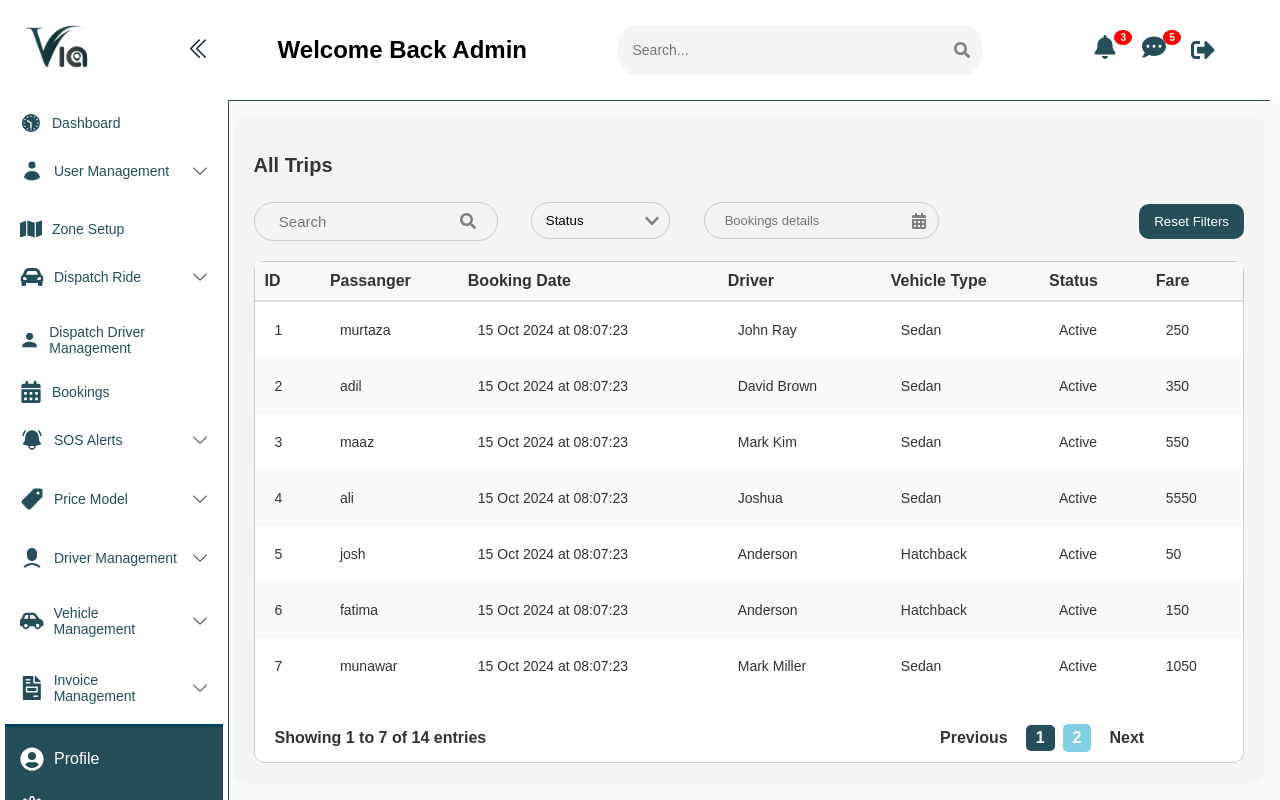
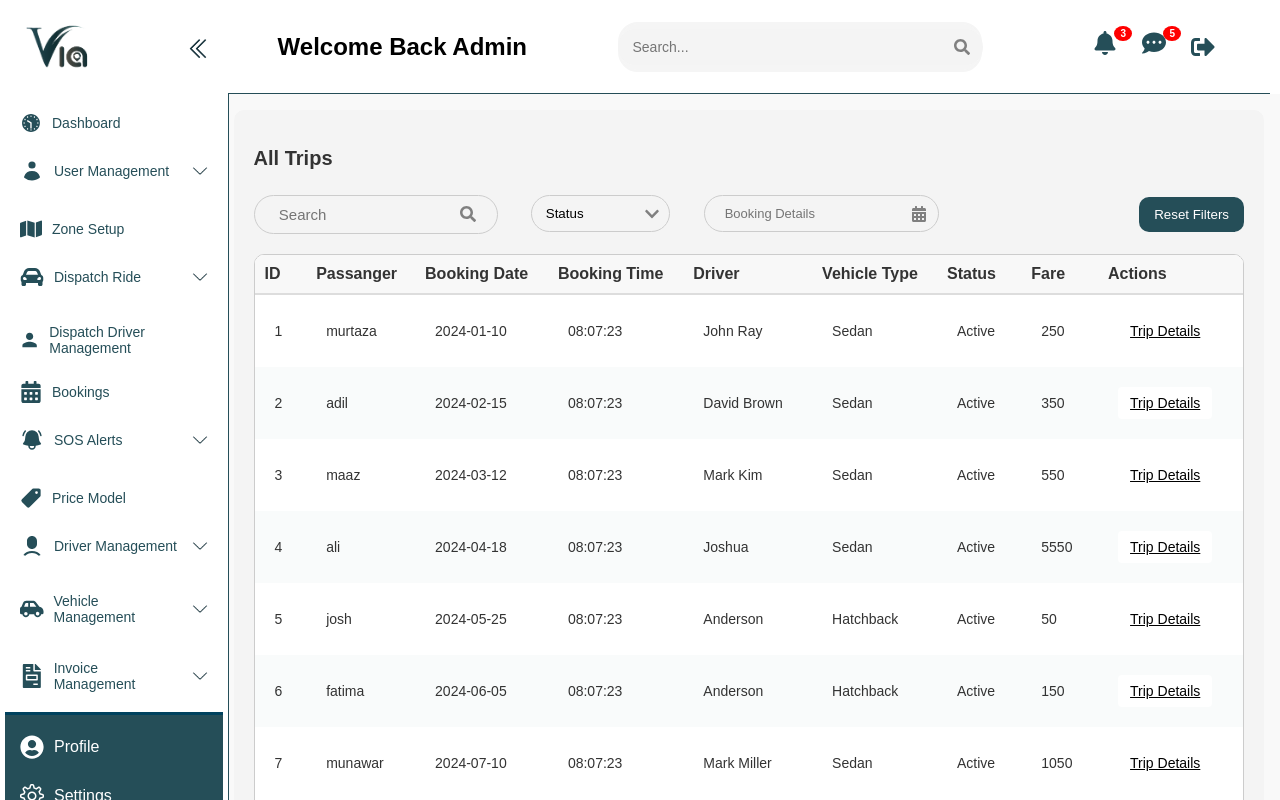
Before and after one commit to Murtazamahmood640/viaweb, a React (Create React App) app: page /invoice/all-trips in a window 1280 px wide. Built offline with nearby package versions, Linux system fonts and the light colour scheme.

Commit message:
version 2.11

```diff
--- a/package.json
+++ b/package.json
@@ -24,6 +24,7 @@
     "react-google-maps": "^9.4.5",
     "react-icons": "^5.3.0",
     "react-leaflet": "^4.2.1",
+    "react-multi-date-picker": "^4.5.2",
     "react-pro-sidebar": "^1.1.0",
     "react-router-dom": "^6.28.0",
     "react-scripts": "5.0.1",
--- a/src/components/sidebar.jsx
+++ b/src/components/sidebar.jsx
@@ -273,46 +273,16 @@ const Sidebar = ({
           )}
         </li>
 
+
         {/* Price Model */}
-        <li>
-          <div
-            onClick={() => handleMenuClick("price-model")}
-            className={`menu-heading ${
-              activeMenu === "price-model" ? "active" : ""
-            }`}
-          >
-            <div className="left-content">
-              <IoPricetag /> <span>{isCollapsed ? "" : "Price Model"}</span>
-            </div>
-            <div className="right-content">
-              {activeMenu === "price-model" ? (
-                <img
-                  src={dropdownIcon}
-                  alt="Dropdown Up"
-                  className="dropdown-icon"
-                />
-              ) : (
-                <img
-                  src={dropdownIcon}
-                  alt="Dropdown Down"
-                  className="dropdown-icon"
-                />
-              )}
-            </div>
-          </div>
-          {activeMenu === "price-model" && !isCollapsed && (
-        <ul className="dropdown">
-          <li>
-            <Link to="/price-model">
-              <GiPriceTag /> {/* Icon for Price Model */}
-              <span>Price Model</span>
-            </Link>
-          </li>
+        {/* dispatchdriver Management */}
 
-        </ul>
-      )}
+<li className="links">
+          <Link to="/price-model">
+            <IoPricetag /> <span>{isCollapsed ? "" : "Price Model "}</span>
+          </Link>
+        </li>
 
-        </li>
 
         {/* Driver Management */}
         <li>
@@ -350,24 +320,14 @@ const Sidebar = ({
               <span>All Drivers</span>
             </Link>
           </li>
-          <li>
-            <Link to="/drivermanagement/details">
-              <MdPersonPin /> {/* Icon for Driver Details */}
-              <span>Driver Details</span>
-            </Link>
-          </li>
+
           <li>
             <Link to="/drivermanagement/request">
               <BsChatDots /> {/* Icon for Driver Chat */}
               <span>Driver Request</span>
             </Link>
           </li>
-          <li>
-            <Link to="/drivermanagement/trips">
-              <FaRoute /> {/* Icon for Driver Trips */}
-              <span>Driver Trips</span>
-            </Link>
-          </li>
+
 
         </ul>
       )}
@@ -469,18 +429,7 @@ const Sidebar = ({
               <span>All Trips</span>
             </Link>
           </li>
-          <li>
-            <Link to="/invoice/trip-details">
-              <MdDetails /> {/* Icon for Trip Details */}
-              <span>Trip Details</span>
-            </Link>
-          </li>
-          <li>
-            <Link to="/invoice/generated">
-              <AiOutlineFileText /> {/* Icon for Generated Invoice */}
-              <span>Generated Invoice</span>
-            </Link>
-          </li>
+
         </ul>
       )}
         </li>
--- a/src/pages/InvoiceManagement/AllTrips.jsx
+++ b/src/pages/InvoiceManagement/AllTrips.jsx
@@ -16,6 +16,8 @@ import { BsTrash3 } from "react-icons/bs";
 import { IoCloseSharp } from "react-icons/io5";
 import DatePicker from "react-datepicker";
 import "react-datepicker/dist/react-datepicker.css";
+import { useNavigate } from "react-router-dom";
+
 
 
 const AllTrips = () => {
@@ -32,25 +34,28 @@ const AllTrips = () => {
   const [ratingFilter, setRatingFilter] = useState("");
 
   const [drivers, setDrivers] = useState([
-    { id: 1, make: "Toyota Yaris", type: "Sedan", color: "White", year: 2022, owner: "John Ray", licensePlateNo: "BET-123", chassisNumber: "1HGCM82633A123456", fuel: "Petrol" ,engine:'1900',status:"Active", date: "15 Oct 2024 at 08:07:23" , passanger: "murtaza", fare:"250"},
-    { id: 2, make: "Honda City", type: "Sedan", color: "Grey", year: 2020, owner: "David Brown", licensePlateNo: "BTD-523", chassisNumber: "1HGCM82633A123456", fuel: "Petrol" ,engine:'1900',status:"Active", date: "15 Oct 2024 at 08:07:23", passanger: "adil" , fare:"350"},
-    { id: 3, make: "Toyota Yaris", type: "Sedan", color: "Silver", year: 2021, owner: "Mark Kim", licensePlateNo: "BAF-734", chassisNumber: "MA3EYD32S007004AN", fuel: "Petrol" ,engine:'1900',status:"Active", date: "15 Oct 2024 at 08:07:23", passanger: "maaz", fare:"550" },
-    { id: 4, make: "Toyota Corolla", type: "Sedan", color: "Black", year: 2022, owner: "Joshua", licensePlateNo: "BYT-009", chassisNumber: "1HGCM82633A123456", fuel: "Petrol",engine:'1900',status:"Active", date: "15 Oct 2024 at 08:07:23" , passanger: "ali", fare:"5550"},
-    { id: 5, make: "Suzuki Alto", type: "Hatchback", color: "Blue", year: 2019, owner: "Anderson", licensePlateNo: "BAF-999", chassisNumber: "MA3EYD32S007004AN", fuel: "Petrol",engine:'1900',status:"Active" , date: "15 Oct 2024 at 08:07:23", passanger: "josh" , fare:"50"},
-    { id: 6, make: "Suzuki Alto", type: "Hatchback", color: "Blue", year: 2019, owner: "Anderson", licensePlateNo: "BAF-999", chassisNumber: "MA3EYD32S007004AN", fuel: "Petrol" ,engine:'1900',status:"Active", date: "15 Oct 2024 at 08:07:23" , passanger: "fatima", fare:"150"},
-    { id: 7, make: "Toyota Corolla", type: "Sedan", color: "Brown", year: 2023, owner: "Mark Miller", licensePlateNo: "BAS-999", chassisNumber: "MA3EYD32S007004AN", fuel: "Petrol",engine:'1900',status:"Active" , date: "15 Oct 2024 at 08:07:23" , passanger: "munawar", fare:"1050"},
-    { id: 8, make: "Toyota Yaris", type: "Sedan", color: "White", year: 2022, owner: "John Ray", licensePlateNo: "BET-123", chassisNumber: "1HGCM82633A123456", fuel: "Petrol",engine:'1900',status:"Active" , date: "15 Oct 2024 at 08:07:23" , passanger: "mashal", fare:"550"},
-    { id: 9, make: "Honda City", type: "Sedan", color: "Grey", year: 2020, owner: "David Brown", licensePlateNo: "BTD-523", chassisNumber: "1HGCM82633A123456", fuel: "Petrol",engine:'1900',status:"Active", date: "15 Oct 2024 at 08:07:23"  , passanger: "manal", fare:"650"},
-    { id: 10, make: "Toyota Yaris", type: "Sedan", color: "Silver", year: 2021, owner: "Mark Kim", licensePlateNo: "BAF-734", chassisNumber: "MA3EYD32S007004AN", fuel: "Petrol" ,engine:'1900',status:"Active", date: "15 Oct 2024 at 08:07:23" , passanger: "najaf", fare:"300"},
-    { id: 11, make: "Toyota Corolla", type: "Sedan", color: "Black", year: 2022, owner: "Joshua", licensePlateNo: "BYT-009", chassisNumber: "1HGCM82633A123456", fuel: "Petrol" ,engine:'1900',status:"Active", date: "15 Oct 2024 at 08:07:23" , passanger: "murtaza", fare:"1000"},
-    { id: 12, make: "Suzuki Alto", type: "Hatchback", color: "Blue", year: 2019, owner: "Anderson", licensePlateNo: "BAF-999", chassisNumber: "MA3EYD32S007004AN", fuel: "Petrol" ,engine:'1900',status:"Active", date: "15 Oct 2024 at 08:07:23" , passanger: "ali", fare:"550"},
-    { id: 13, make: "Honda City", type: "Sedan", color: "Grey", year: 2018, owner: "Andrew John", licensePlateNo: "BGF-948", chassisNumber: "1HGCM82633A123456", fuel: "Petrol",engine:'1900',status:"Active" , date: "15 Oct 2024 at 08:07:23" , passanger: "maaz", fare:"995"},
-    { id: 14, make: "Toyota Corolla", type: "Sedan", color: "Brown", year: 2023, owner: "Mark Miller", licensePlateNo: "BAS-999", chassisNumber: "MA3EYD32S007004AN", fuel: "Petrol",engine:'1900',status:"Active" , date: "15 Oct 2024 at 08:07:23", passanger: "josh", fare:"550" }
+    { id: 1, make: "Toyota Yaris", type: "Sedan", color: "White", year: 2022, owner: "John Ray", licensePlateNo: "BET-123", chassisNumber: "1HGCM82633A123456", fuel: "Petrol" ,engine:'1900',status:"Active", date: "2024-01-10", time :'08:07:23', passanger: "murtaza", fare:"250"},
+    { id: 2, make: "Honda City", type: "Sedan", color: "Grey", year: 2020, owner: "David Brown", licensePlateNo: "BTD-523", chassisNumber: "1HGCM82633A123456", fuel: "Petrol" ,engine:'1900',status:"Active", date: "2024-02-15", time :'08:07:23', passanger: "adil" , fare:"350"},
+    { id: 3, make: "Toyota Yaris", type: "Sedan", color: "Silver", year: 2021, owner: "Mark Kim", licensePlateNo: "BAF-734", chassisNumber: "MA3EYD32S007004AN", fuel: "Petrol" ,engine:'1900',status:"Active", date: "2024-03-12", time :'08:07:23', passanger: "maaz", fare:"550" },
+    { id: 4, make: "Toyota Corolla", type: "Sedan", color: "Black", year: 2022, owner: "Joshua", licensePlateNo: "BYT-009", chassisNumber: "1HGCM82633A123456", fuel: "Petrol",engine:'1900',status:"Active", date: "2024-04-18" , time :'08:07:23', passanger: "ali", fare:"5550"},
+    { id: 5, make: "Suzuki Alto", type: "Hatchback", color: "Blue", year: 2019, owner: "Anderson", licensePlateNo: "BAF-999", chassisNumber: "MA3EYD32S007004AN", fuel: "Petrol",engine:'1900',status:"Active" , date: "2024-05-25", time :'08:07:23', passanger: "josh" , fare:"50"},
+    { id: 6, make: "Suzuki Alto", type: "Hatchback", color: "Blue", year: 2019, owner: "Anderson", licensePlateNo: "BAF-999", chassisNumber: "MA3EYD32S007004AN", fuel: "Petrol" ,engine:'1900',status:"Active", date: "2024-06-05" , time :'08:07:23', passanger: "fatima", fare:"150"},
+    { id: 7, make: "Toyota Corolla", type: "Sedan", color: "Brown", year: 2023, owner: "Mark Miller", licensePlateNo: "BAS-999", chassisNumber: "MA3EYD32S007004AN", fuel: "Petrol",engine:'1900',status:"Active" , date: "2024-07-10", time :'08:07:23', passanger: "munawar", fare:"1050"},
+    { id: 8, make: "Toyota Yaris", type: "Sedan", color: "White", year: 2022, owner: "John Ray", licensePlateNo: "BET-123", chassisNumber: "1HGCM82633A123456", fuel: "Petrol",engine:'1900',status:"Active" , date:"2024-08-15", time :'08:07:23' , passanger: "mashal", fare:"550"},
+    { id: 9, make: "Honda City", type: "Sedan", color: "Grey", year: 2020, owner: "David Brown", licensePlateNo: "BTD-523", chassisNumber: "1HGCM82633A123456", fuel: "Petrol",engine:'1900',status:"Active", date:  "2024-09-05", time :'08:07:23' , passanger: "manal", fare:"650"},
+    { id: 10, make: "Toyota Yaris", type: "Sedan", color: "Silver", year: 2021, owner: "Mark Kim", licensePlateNo: "BAF-734", chassisNumber: "MA3EYD32S007004AN", fuel: "Petrol" ,engine:'1900',status:"Active", date:  "2024-09-25", time :'08:07:23', passanger: "najaf", fare:"300"},
+    { id: 11, make: "Toyota Corolla", type: "Sedan", color: "Black", year: 2022, owner: "Joshua", licensePlateNo: "BYT-009", chassisNumber: "1HGCM82633A123456", fuel: "Petrol" ,engine:'1900',status:"Active", date: "2024-10-10", time :'08:07:23', passanger: "murtaza", fare:"1000"},
+    { id: 12, make: "Suzuki Alto", type: "Hatchback", color: "Blue", year: 2019, owner: "Anderson", licensePlateNo: "BAF-999", chassisNumber: "MA3EYD32S007004AN", fuel: "Petrol" ,engine:'1900',status:"Active", date: "2024-11-01", time :'08:07:23' , passanger: "ali", fare:"550"},
+    { id: 13, make: "Honda City", type: "Sedan", color: "Grey", year: 2018, owner: "Andrew John", licensePlateNo: "BGF-948", chassisNumber: "1HGCM82633A123456", fuel: "Petrol",engine:'1900',status:"Active" , date: "2024-11-20", time :'08:07:23' , passanger: "maaz", fare:"995"},
+    { id: 14, make: "Toyota Corolla", type: "Sedan", color: "Brown", year: 2023, owner: "Mark Miller", licensePlateNo: "BAS-999", chassisNumber: "MA3EYD32S007004AN", fuel: "Petrol",engine:'1900',status:"Active" , date: "2024-12-15", time :'08:07:23', passanger: "josh", fare:"550" }
 
 ]);
 
+   const navigate = useNavigate(); // React Router hook for navigation
 
-
+const openDriverDetails = () => {
+  navigate('/invoice/trip-details');
+};
 
 
   // Close popup
@@ -167,34 +172,17 @@ const AllTrips = () => {
       : true;
 
     // Date filtering logic for inclusive range
-    const driverDate = new Date(driver.joiningDate);
+    const driverDate = new Date(driver.date); // Parse the driver's date
     const [startDate, endDate] = selectedDateRange;
 
-    // Normalize both start and end dates to midnight to ensure correct comparison
-    const normalizeDate = (joiningDate) => {
-      if (!joiningDate) return null;
-      const normalizedDate = new Date(joiningDate);
-      normalizedDate.setHours(0, 0, 0, 0); // Set to midnight
-      return normalizedDate;
-    };
-
-    const normalizedStartDate = normalizeDate(startDate);
-    const normalizedEndDate = normalizeDate(endDate);
-
     const matchesDateRange =
-      (normalizedStartDate ? driverDate >= normalizedStartDate : true) &&
-      (normalizedEndDate ? driverDate <= normalizedEndDate : true);
-
-    // Rating filtering logic
-    const matchesRatingRange = (() => {
-      if (!ratingFilter) return true; // If no rating filter is selected, match all
-      const [minRating, maxRating] = ratingFilter.split("-").map(Number); // Parse range
-      return driver.rating >= minRating && driver.rating <= maxRating;
-    })();
+      (!startDate || driverDate >= startDate) &&
+      (!endDate || driverDate <= endDate);
 
     // Combine all filters
-    return matchesSearch && matchesStatus && matchesDateRange && matchesRatingRange;
+    return matchesSearch && matchesStatus && matchesDateRange;
   });
+
 
 
   const displayedDrivers = filteredDrivers.slice(
@@ -239,17 +227,16 @@ const AllTrips = () => {
                       <DatePicker
                         className="left-date"
                         selected={selectedDateRange[0]}
-              onChange={(dates) => setSelectedDateRange(dates)} // Select both start and end date
+                        onChange={(dates) => setSelectedDateRange(dates)}
                         startDate={selectedDateRange[0]}
                         endDate={selectedDateRange[1]}
                         selectsRange
                         dateFormat="yyyy-MM-dd"
-              placeholderText="Bookings details"
-              open={calendarOpen} // Bind open state to DatePicker
-              onClickOutside={() => setCalendarOpen(false)} // Close calendar on outside click
+                        placeholderText="Booking Details"
+                        open={calendarOpen}
+                        onClickOutside={() => setCalendarOpen(false)}
                       />
-            <FaCalendarAlt className="date-icon" onClick={toggleCalendar} />{" "}
-            {/* Icon triggers calendar */}
+                      <FaCalendarAlt className="date-icon" onClick={toggleCalendar} />
                     </div>
 
         </div>
@@ -268,10 +255,12 @@ const AllTrips = () => {
               <th>ID</th>
               <th>Passanger</th>
               <th>Booking Date</th>
+              <th>Booking Time</th>
               <th>Driver</th>
               <th>Vehicle Type</th>
               <th>Status</th>
               <th>Fare</th>
+              <th>Actions</th>
             </tr>
           </thead>
           <tbody>
@@ -280,10 +269,19 @@ const AllTrips = () => {
                 <td>{(currentPage - 1) * entriesPerPage + index + 1}</td>
                 <td>{driver.passanger}</td>
                 <td>{driver.date}</td>
+                <td>{driver.time}</td>
                 <td>{driver.owner}</td>
                 <td>{driver.type}</td>
                 <td>{driver.status}</td>
                 <td>{driver.fare}</td>
+                <td>
+                <button
+                    className="popupView-btn"
+                    onClick={() => openDriverDetails(driver)}
+                  >
+                    Trip Details
+                  </button>
+                </td>
 
 
               </tr>
--- a/src/pages/InvoiceManagement/TripDetails.css
+++ b/src/pages/InvoiceManagement/TripDetails.css
@@ -78,7 +78,7 @@
 
 .driver-info-detail p {
   margin: 0; /* Remove default paragraph margin */
-  font-size: 13px;
+  font-size: 12px;
   font-weight: bold;
   margin-top: 10px;
 }
@@ -90,7 +90,7 @@
   padding: 5px 10px; /* Add padding for better appearance */
   display: inline-block; /* Ensure the background wraps only around the text */
   margin-top: 10px; /* Add some spacing from the previous text */
-  width: 32%;
+  width: 35%;
   font-size: 12px;
 }
 
--- a/src/pages/SOSAlerts/SOSalerts.css
+++ b/src/pages/SOSAlerts/SOSalerts.css
@@ -103,7 +103,9 @@
   border: 1px solid #ccc;
   background: #fff;
   border-radius: 10px;
-  overflow:visible;
+  overflow:scroll;
+  overflow-x: scroll;
+  overflow-y: hidden;
 }
 
 .incident-table {
--- a/src/pages/Usermanagement/users.css
+++ b/src/pages/Usermanagement/users.css
@@ -22,6 +22,12 @@
   width: 70%;
   display: flex;
   justify-content: space-between;
+}
+.incident {
+  width: 70%;
+  display: flex;
+  justify-content: left;
+  gap: 5%;
 }
 
 .right {
```
Also changed, not shown: src/pages/Profile/AdminEdit.css (+11 -1 lines), src/pages/Profile/AdminEdit.jsx (+51 -26 lines), src/pages/Profile/AdminProfile.jsx (+14 -15 lines), src/pages/SOSAlerts/IncidentLog.jsx (+2 -17 lines), 1 other file (tests, documents, lock files or other folders). Lines whose indentation alone changed are shown as unchanged.
